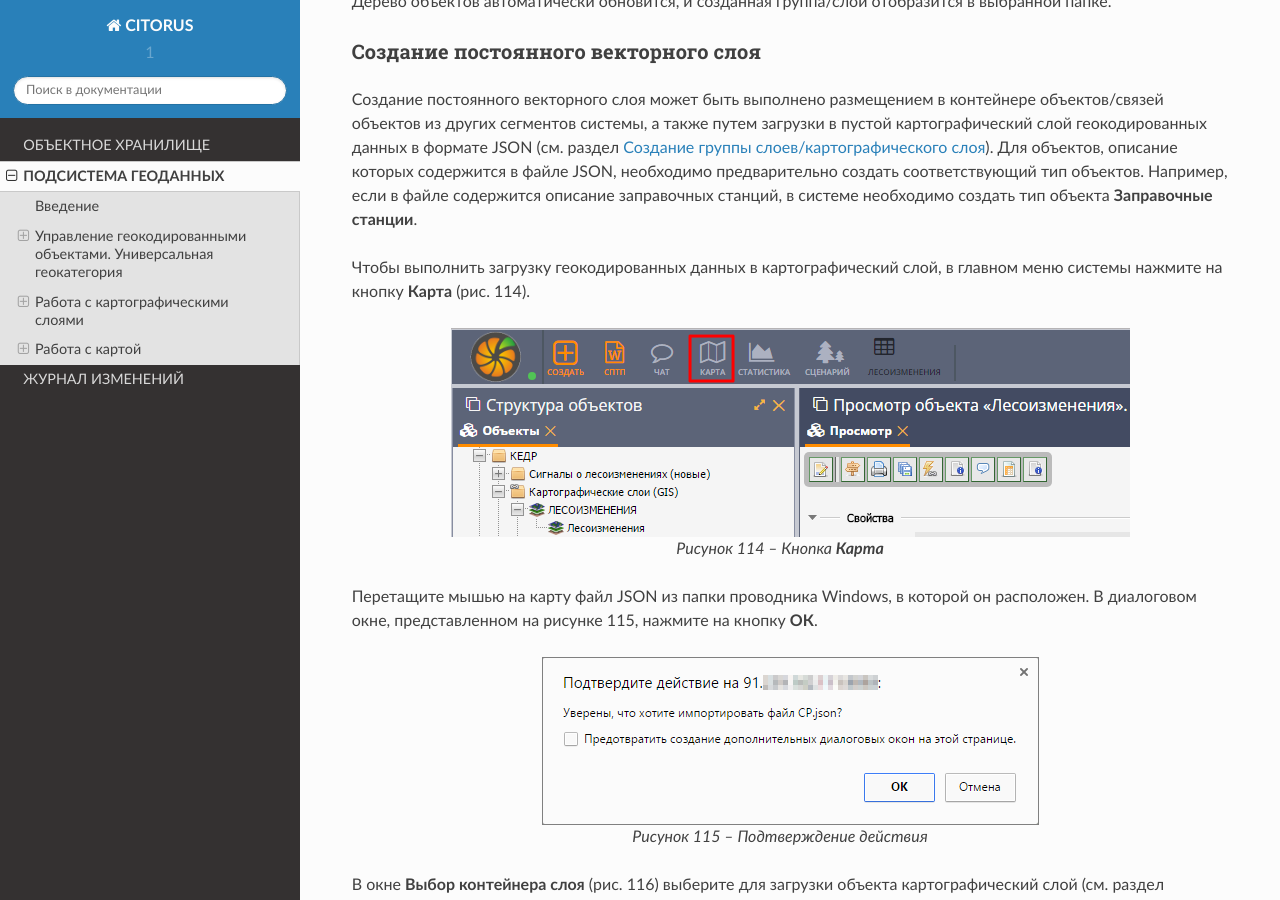
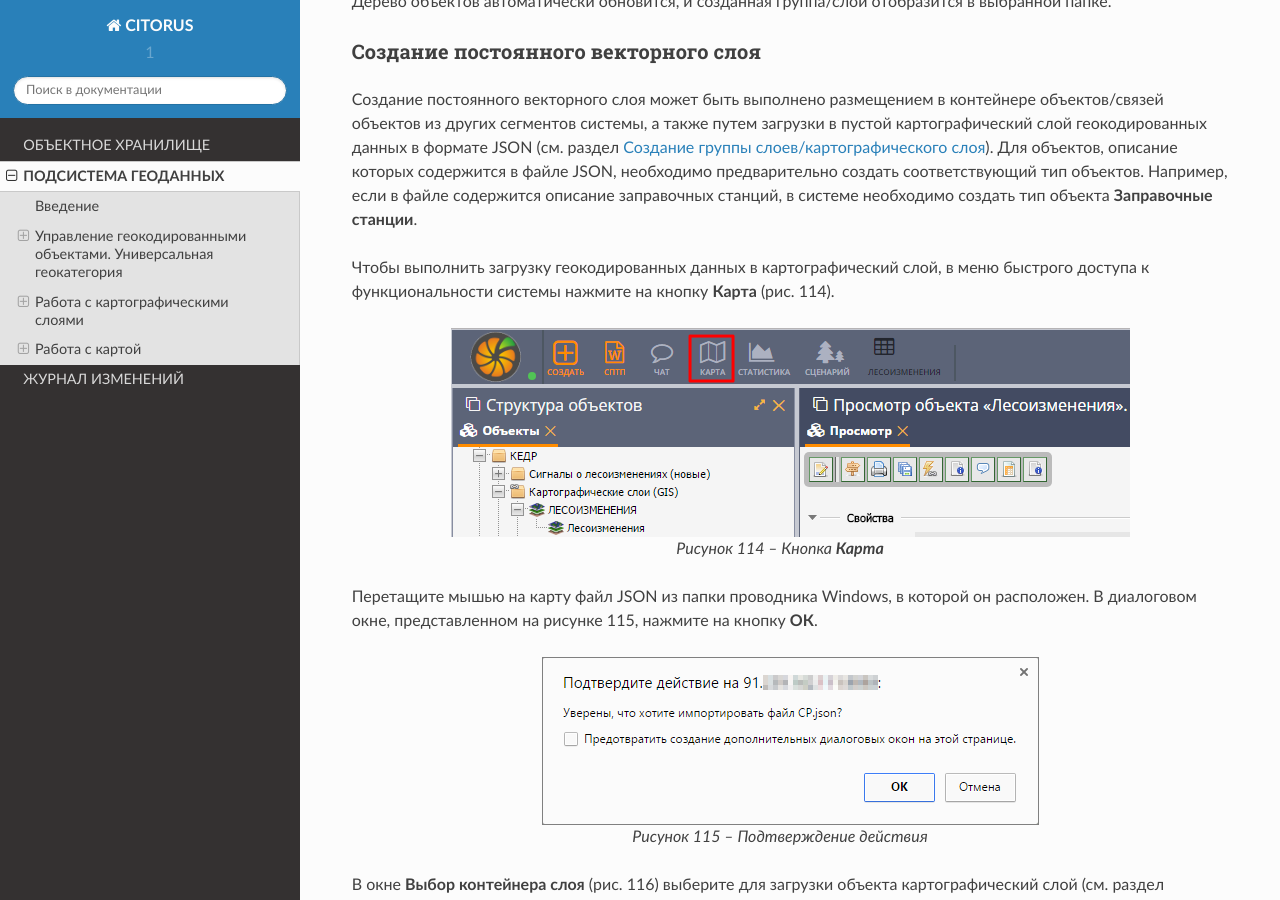
Before and after one commit to citoruspm/citorus, a Sphinx documentation site: the page built from source/model.rst, in a window 1280 px wide and 900 px high, scrolled down 10436 px. Built offline with Sphinx 7.4.7 and the Read the Docs theme 2.0.0, drawn with Linux system fonts in a browser that asks for light colours; formulas are drawn with MathJax 3; some of the changed text lies outside the part shown.

Commit message:
Update model.rst

```diff
--- a/source/model.rst
+++ b/source/model.rst
@@ -379,7 +379,7 @@
 системе необходимо создать тип объекта **Заправочные станции**.
 
 Чтобы выполнить загрузку геокодированных данных в картографический слой,
-в главном меню системы нажмите на кнопку **Карта** (рис. 114).
+в меню быстрого доступа к функциональности системы нажмите на кнопку **Карта** (рис. 114).
 
 .. figure:: _static/ris12.png
            :scale: 100 %
@@ -728,8 +728,7 @@
 Работа с картой
 ---------------
 
-Чтобы открыть карту, в главном меню системы нажмите на кнопку **Карта**
-(рис. 128).
+Чтобы открыть карту, в меню быстрого доступа к функциональности системы нажмите на кнопку **Карта** (рис. 128).
 
 .. figure:: _static/ris23.png
            :scale: 100 %
```
